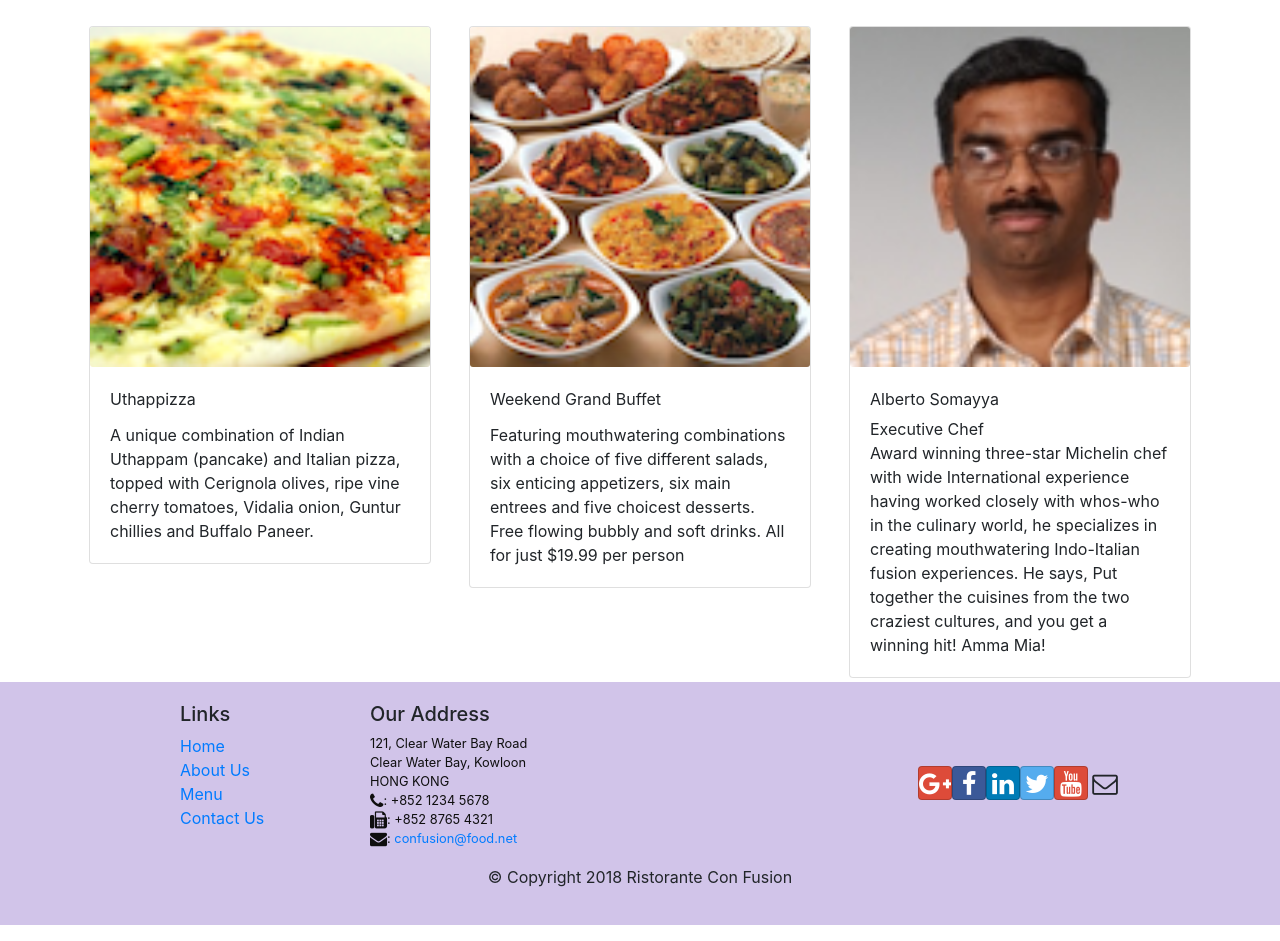
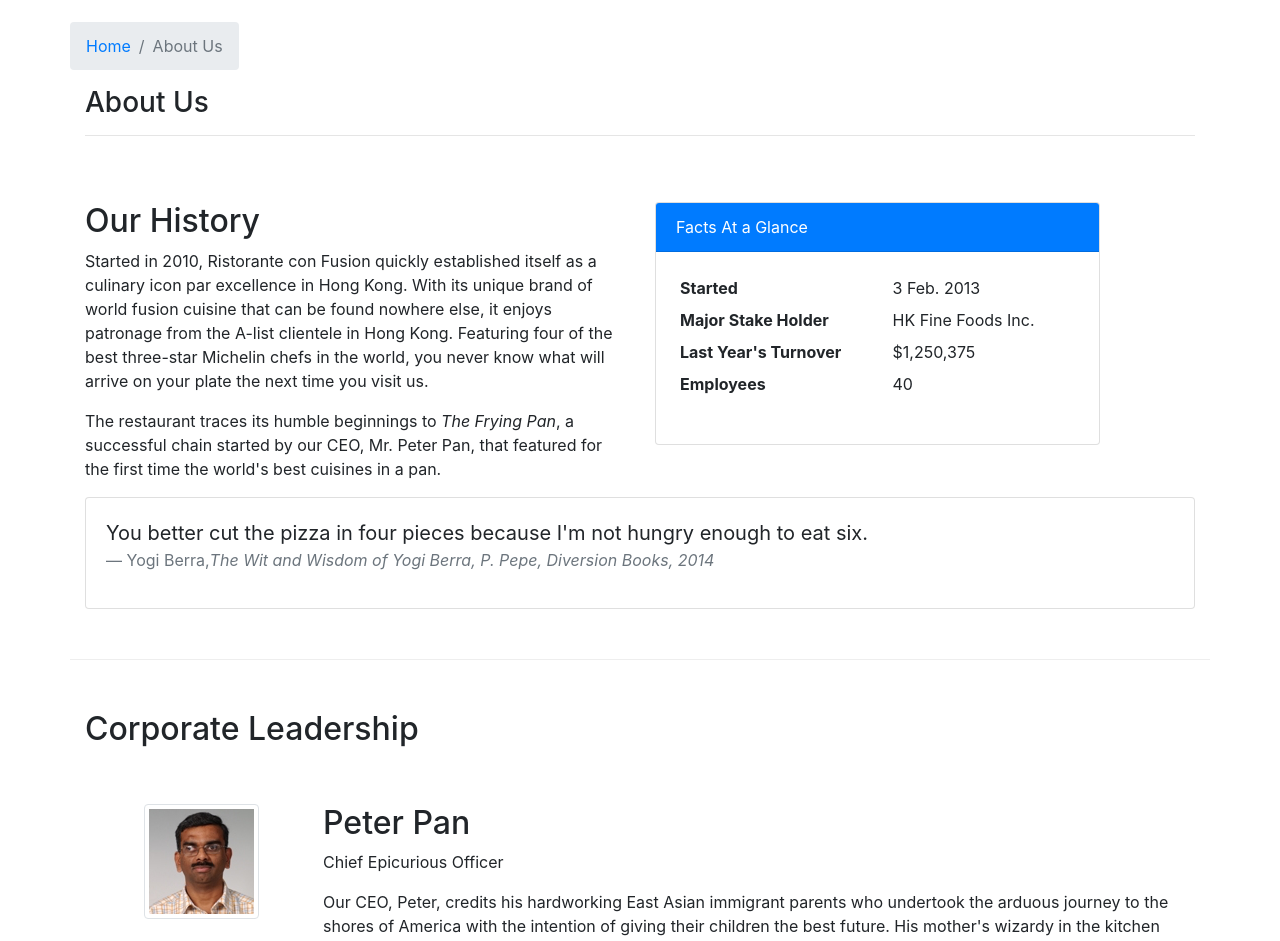
Before and after one commit to shan30071997/coursera_react, a React (Create React App) app in the folder confusion/: page /aboutus in a window 1280 px wide. Before the commit this address led to /home. Shown: the part 340-1281 px from the top of the page. Built offline with nearby package versions, Linux system fonts and the light colour scheme.

Commit message:
Controlled Forms

```diff
--- /dev/null
+++ b/confusion/src/components/AboutComponent.js
@@ -0,0 +1,126 @@
+import React from "react";
+import {
+  Breadcrumb,
+  BreadcrumbItem,
+  Card,
+  CardBody,
+  CardHeader,
+  Media
+} from "reactstrap";
+import { Link } from "react-router-dom";
+
+function RenderLeader({ leader }) {
+  return (
+    <div className="row mt-5 align-items-center">
+      <div className="col col-sm order-sm-first col-md">
+        <div className="media">
+          <img
+            className="d-flex mr-3 img-thumbnail"
+            src={leader.image}
+            alt={leader.name}
+          />
+          <div className="media-body ml-5">
+            <h2 className="mt-0">{leader.name}</h2>
+            <p>{leader.designation}</p>
+            <p className="d-none d-sm-block">{leader.description}</p>
+          </div>
+        </div>
+      </div>
+    </div>
+  );
+}
+
+const About = props => {
+  const renderleader = props.leaders.map(leader => {
+    return (
+      <div className="col-12 m-1" key={leader.id}>
+        <RenderLeader leader={leader} />
+      </div>
+    );
+  });
+
+  return (
+    <div className="container">
+      <div className="row">
+        <Breadcrumb>
+          <BreadcrumbItem>
+            <Link to="/home">Home</Link>
+          </BreadcrumbItem>
+          <BreadcrumbItem active>About Us</BreadcrumbItem>
+        </Breadcrumb>
+        <div className="col-12">
+          <h3>About Us</h3>
+          <hr />
+        </div>
+      </div>
+      <div className="row row-content">
+        <div className="col-12 col-md-6">
+          <h2>Our History</h2>
+          <p>
+            Started in 2010, Ristorante con Fusion quickly established itself as
+            a culinary icon par excellence in Hong Kong. With its unique brand
+            of world fusion cuisine that can be found nowhere else, it enjoys
+            patronage from the A-list clientele in Hong Kong. Featuring four of
+            the best three-star Michelin chefs in the world, you never know what
+            will arrive on your plate the next time you visit us.
+          </p>
+          <p>
+            The restaurant traces its humble beginnings to{" "}
+            <em>The Frying Pan</em>, a successful chain started by our CEO, Mr.
+            Peter Pan, that featured for the first time the world's best
+            cuisines in a pan.
+          </p>
+        </div>
+        <div className="col-12 col-md-5">
+          <Card>
+            <CardHeader className="bg-primary text-white">
+              Facts At a Glance
+            </CardHeader>
+            <CardBody>
+              <dl className="row p-1">
+                <dt className="col-6">Started</dt>
+                <dd className="col-6">3 Feb. 2013</dd>
+                <dt className="col-6">Major Stake Holder</dt>
+                <dd className="col-6">HK Fine Foods Inc.</dd>
+                <dt className="col-6">Last Year's Turnover</dt>
+                <dd className="col-6">$1,250,375</dd>
+                <dt className="col-6">Employees</dt>
+                <dd className="col-6">40</dd>
+              </dl>
+            </CardBody>
+          </Card>
+        </div>
+        <div className="col-12">
+          <Card>
+            <CardBody className="bg-faded">
+              <blockquote className="blockquote">
+                <p className="mb-0">
+                  You better cut the pizza in four pieces because I'm not hungry
+                  enough to eat six.
+                </p>
+                <footer className="blockquote-footer">
+                  Yogi Berra,
+                  <cite title="Source Title">
+                    The Wit and Wisdom of Yogi Berra, P. Pepe, Diversion Books,
+                    2014
+                  </cite>
+                </footer>
+              </blockquote>
+            </CardBody>
+          </Card>
+        </div>
+      </div>
+      <div className="row row-content">
+        <div className="col-12">
+          <h2>Corporate Leadership</h2>
+        </div>
+
+        <div className="col-12">
+          <Media list>{renderleader}</Media>
+        </div>
+      </div>
+    </div>
+  );
+};
+
+export default About;
--- a/confusion/src/components/ContactComponent.js
+++ b/confusion/src/components/ContactComponent.js
@@ -1,10 +1,54 @@
-import React from "react";
-import { Breadcrumb, BreadcrumbItem } from "reactstrap";
+import React, { Component } from "react";
+import {
+  Breadcrumb,
+  BreadcrumbItem,
+  Button,
+  Form,
+  FormGroup,
+  Label,
+  Input,
+  Col
+} from "reactstrap";
 import { Link } from "react-router-dom";
 
-function Contact(props) {
+class Contact extends Component {
+  constructor(props) {
+    super(props);
+
+    this.state = {
+      firstname: "",
+      lastname: "",
+      telnum: "",
+      email: "",
+      agree: false,
+      contactType: "Tel.",
+      message: ""
+    };
+
+    this.handleInputChange = this.handleInputChange.bind(this);
+    this.handleSubmit = this.handleSubmit.bind(this);
+  }
+
+  handleInputChange(event) {
+    const target = event.target;
+    const value = target.type === "checkbox" ? target.checked : target.value;
+    const name = target.name;
+
+    this.setState({
+      [name]: value
+    });
+  }
+
+  handleSubmit(event) {
+    console.log("Current State is: " + JSON.stringify(this.state));
+    alert("Current State is: " + JSON.stringify(this.state));
+    event.preventDefault();
+  }
+
+  render() {
     return (
       <React.Fragment>
+        <div className="container">
           <div className="row">
             <Breadcrumb>
               <BreadcrumbItem>
@@ -16,8 +60,126 @@
               <h3>Contact Us</h3>
               <hr />
             </div>
+
+            <div className="row row-content">
+              <div className="col-12">
+                <h3>Send us your Feedback</h3>
               </div>
-      <div className="container">
+              <div className="col-12 col-md-9">
+                <Form onSubmit={this.handleSubmit}>
+                  <FormGroup row>
+                    <Label htmlFor="firstname" md={2}>
+                      First Name
+                    </Label>
+                    <Col md={10}>
+                      <Input
+                        type="text"
+                        id="firstname"
+                        name="firstname"
+                        placeholder="First Name"
+                        value={this.state.firstname}
+                        onChange={this.handleInputChange}
+                      />
+                    </Col>
+                  </FormGroup>
+                  <FormGroup row>
+                    <Label htmlFor="lastname" md={2}>
+                      Last Name
+                    </Label>
+                    <Col md={10}>
+                      <Input
+                        type="text"
+                        id="lastname"
+                        name="lastname"
+                        placeholder="Last Name"
+                        value={this.state.lastname}
+                        onChange={this.handleInputChange}
+                      />
+                    </Col>
+                  </FormGroup>
+                  <FormGroup row>
+                    <Label htmlFor="telnum" md={2}>
+                      Contact Tel.
+                    </Label>
+                    <Col md={10}>
+                      <Input
+                        type="tel"
+                        id="telnum"
+                        name="telnum"
+                        placeholder="Tel. number"
+                        value={this.state.telnum}
+                        onChange={this.handleInputChange}
+                      />
+                    </Col>
+                  </FormGroup>
+                  <FormGroup row>
+                    <Label htmlFor="email" md={2}>
+                      Email
+                    </Label>
+                    <Col md={10}>
+                      <Input
+                        type="email"
+                        id="email"
+                        name="email"
+                        placeholder="Email"
+                        value={this.state.email}
+                        onChange={this.handleInputChange}
+                      />
+                    </Col>
+                  </FormGroup>
+                  <FormGroup row>
+                    <Col md={{ size: 6, offset: 2 }}>
+                      <FormGroup check>
+                        <Label check>
+                          <Input
+                            type="checkbox"
+                            name="agree"
+                            checked={this.state.agree}
+                            onChange={this.handleInputChange}
+                          />{" "}
+                          <strong>May we contact you?</strong>
+                        </Label>
+                      </FormGroup>
+                    </Col>
+                    <Col md={{ size: 3, offset: 1 }}>
+                      <Input
+                        type="select"
+                        name="contactType"
+                        value={this.state.contactType}
+                        onChange={this.handleInputChange}
+                      >
+                        <option>Tel.</option>
+                        <option>Email</option>
+                      </Input>
+                    </Col>
+                  </FormGroup>
+                  <FormGroup row>
+                    <Label htmlFor="message" md={2}>
+                      Your Feedback
+                    </Label>
+                    <Col md={10}>
+                      <Input
+                        type="textarea"
+                        id="message"
+                        name="message"
+                        rows="12"
+                        value={this.state.message}
+                        onChange={this.handleInputChange}
+                      ></Input>
+                    </Col>
+                  </FormGroup>
+                  <FormGroup row>
+                    <Col md={{ size: 10, offset: 2 }}>
+                      <Button type="submit" color="primary">
+                        Send Feedback
+                      </Button>
+                    </Col>
+                  </FormGroup>
+                </Form>
+              </div>
+            </div>
+          </div>
+
           <div className="row row-content">
             <div className="col-12">
               <h3>Location Information</h3>
@@ -68,5 +230,6 @@
       </React.Fragment>
     );
   }
+}
 
 export default Contact;
--- a/confusion/src/components/MainComponent.js
+++ b/confusion/src/components/MainComponent.js
@@ -10,6 +10,7 @@
 import Footer from "./FooterComponent";
 import Home from "./HomeComponent";
 import Contact from "./ContactComponent";
+import About from "./AboutComponent";
 
 import { Switch, Route, Redirect } from "react-router-dom";
 
@@ -61,6 +62,11 @@
           />
           <Route path="/menu/:dishId" component={DishWithId} />
           <Route exact path="/contactus" component={Contact} />
+          <Route
+            exact
+            path="/aboutus"
+            component={() => <About leaders={this.state.leaders} />}
+          />
 
           <Redirect to="/home" />
         </Switch>
```
Lines whose indentation alone changed are shown as unchanged.
